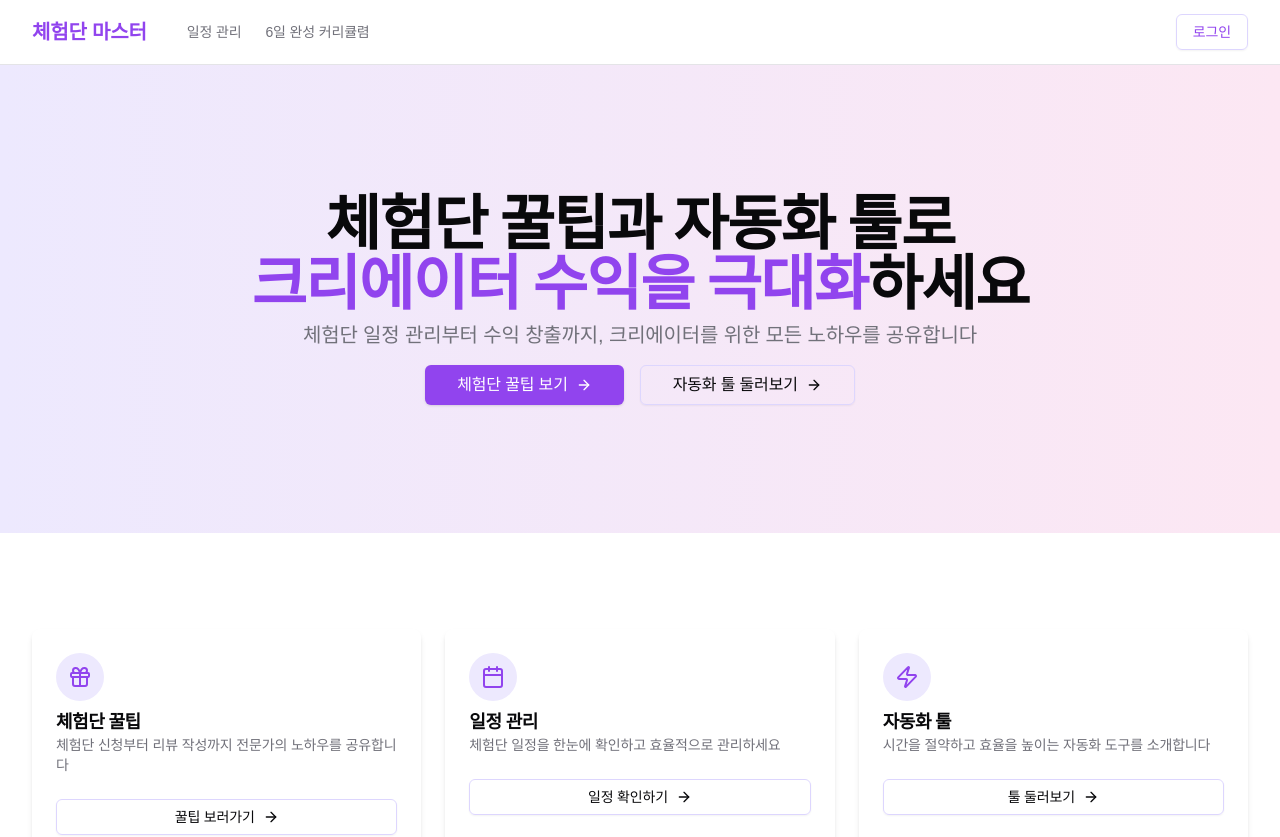
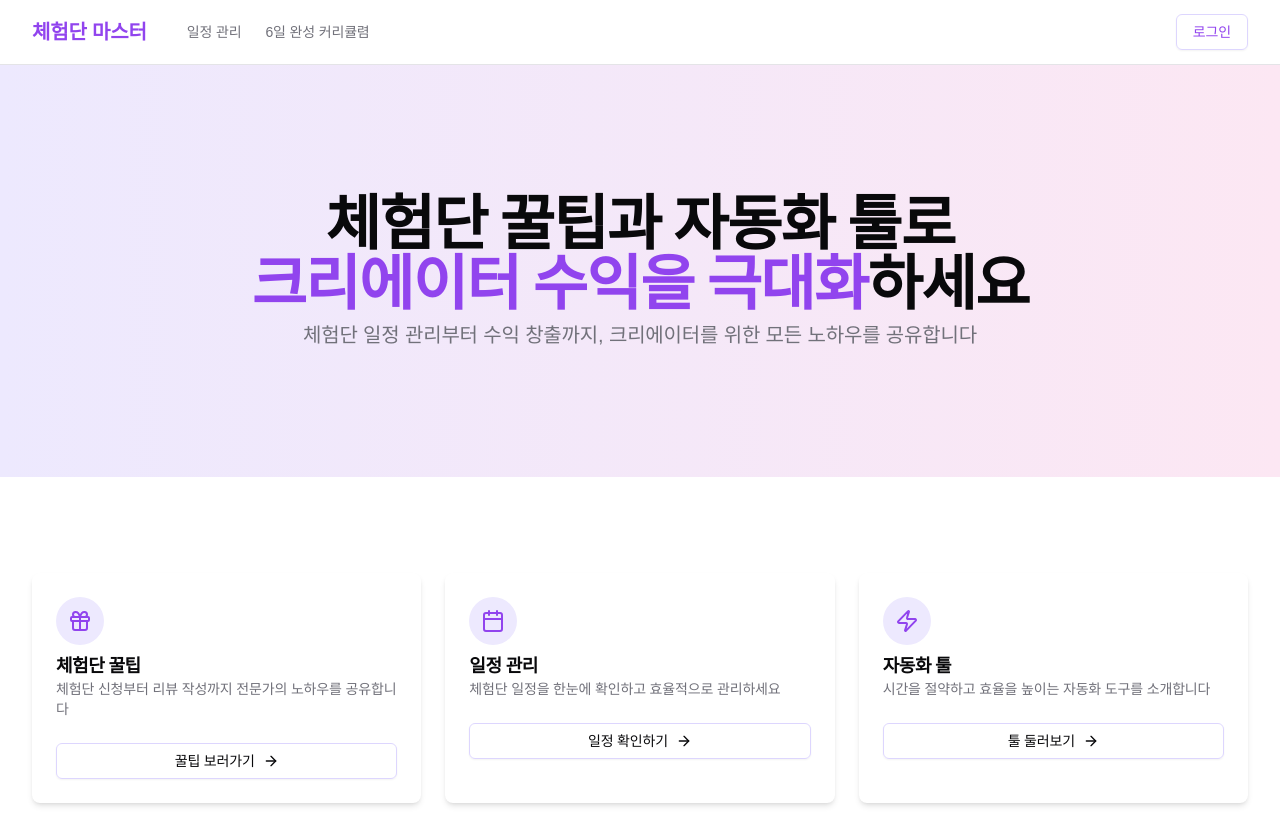
Before and after one commit to godud2604/hy-lnk, a Next.js app: page / in a window 1280 px wide. Shown: the top 837 px of the page. Built offline with nearby package versions, Linux system fonts and the light colour scheme; no server answers; a web font is replaced by a local one.

Commit message:
feat: comment out button section in HeroSection for cleaner UI

```diff
--- a/components/hero-section.tsx
+++ b/components/hero-section.tsx
@@ -17,7 +17,7 @@ export default function HeroSection() {
               체험단 일정 관리부터 수익 창출까지, 크리에이터를 위한 모든 노하우를 공유합니다
             </p>
           </div>
-          <div className="flex flex-col sm:flex-row gap-4">
+          {/* <div className="flex flex-col sm:flex-row gap-4">
             <Button size="lg" asChild className="text-base">
               <Link href="/tips">
                 체험단 꿀팁 보기 <ArrowRight className="ml-2 h-4 w-4" />
@@ -28,7 +28,7 @@ export default function HeroSection() {
                 자동화 툴 둘러보기 <ArrowRight className="ml-2 h-4 w-4" />
               </Link>
             </Button>
-          </div>
+          </div> */}
         </div>
       </div>
     </section>
```
